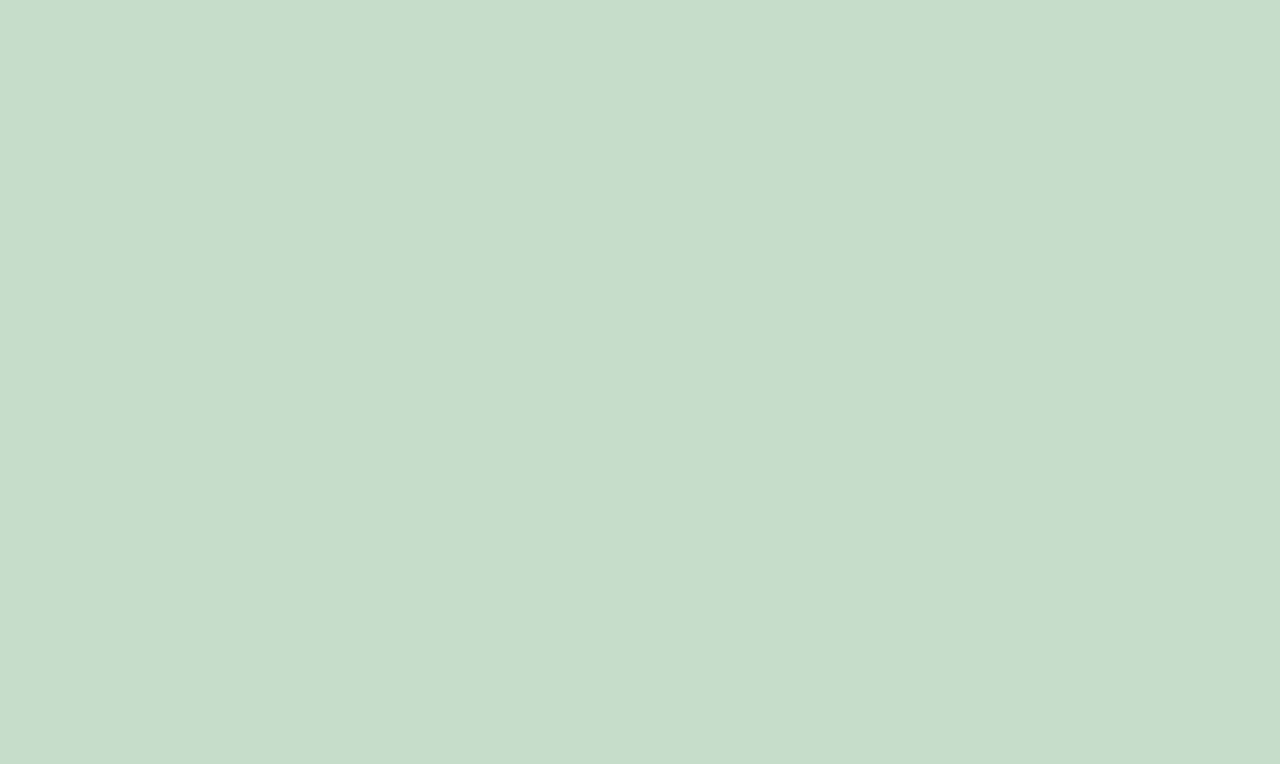
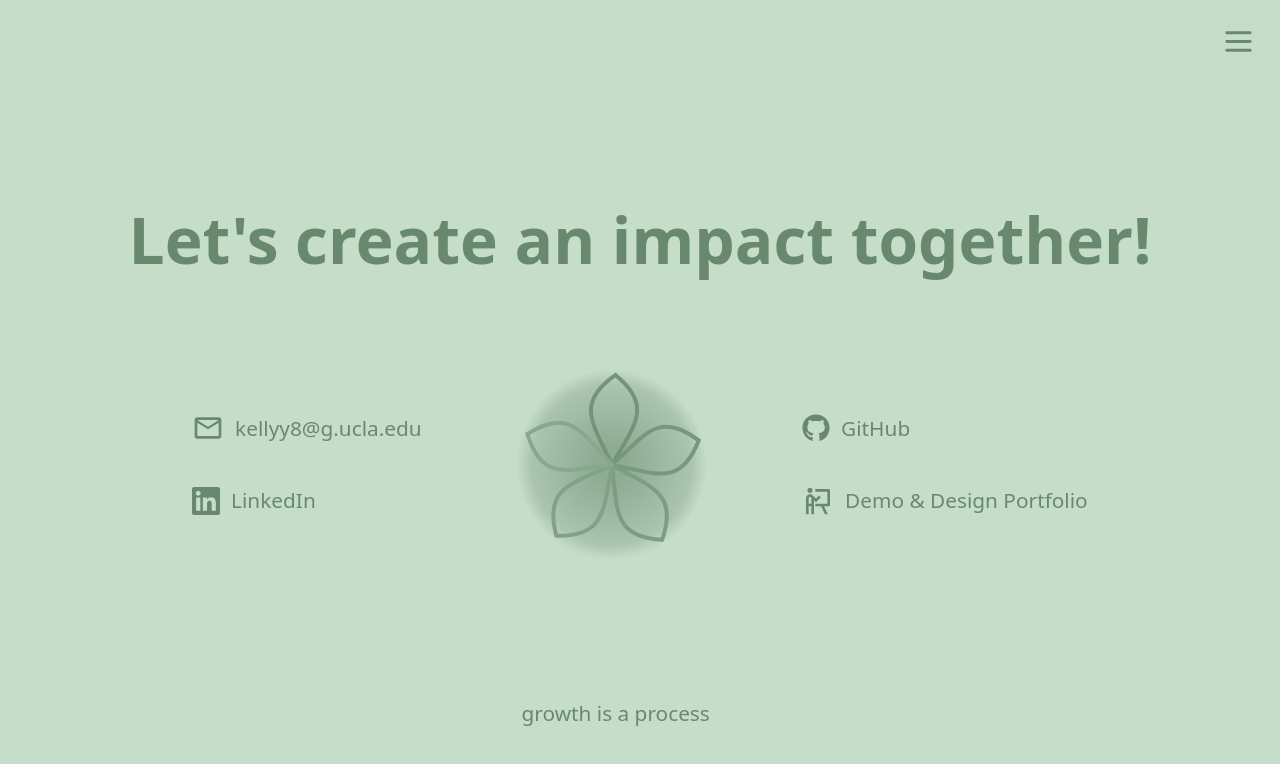
Before and after one commit to kellyy8/kellyy8.github.io, a React (Vite) app in the folder web_portfolio/: page /contact in a window 1280 px wide. Before the commit this address had no page. Shown: the top 764 px of the page. Built offline with nearby package versions, Linux system fonts and the light colour scheme.

Commit message:
Added contact page. Updated footer. Formatted code.

```diff
--- a/web_portfolio/src/App.css
+++ b/web_portfolio/src/App.css
@@ -1,40 +1,3 @@
-.logo {
-  height: 6em;
-  padding: 1.5em;
-  will-change: filter;
-  transition: filter 300ms;
-}
-.logo:hover {
-  filter: drop-shadow(0 0 2em #646cffaa);
-}
-.logo.react:hover {
-  filter: drop-shadow(0 0 2em #61dafbaa);
-}
-
-@keyframes logo-spin {
-  from {
-    transform: rotate(0deg);
-  }
-  to {
-    transform: rotate(360deg);
-  }
-}
-
-@media (prefers-reduced-motion: no-preference) {
-  a:nth-of-type(2) .logo {
-    animation: logo-spin infinite 20s linear;
-  }
-}
-
-.card {
-  padding: 2em;
-}
-
-.read-the-docs {
-  color: #888;
-}
-
-/* Styles I added: */
 .links-container {
   margin: 3em 0;
   width: 60%;
@@ -51,16 +14,15 @@
   }
 }
 
-#aboutLink-image, #projectsLink-image, #hobbiesLink-image {
+.link-background {
   display: flex;
   justify-content: center;
   align-items: center;
   width: 225px;
   height: 225px;
   border-radius: 50%;
-}
 
-#aboutLink-image {
+  &.about {
     background: radial-gradient(
       ellipse at center,
       rgba(253, 160, 98, 0.6) 10%,   /* strong center */
@@ -69,7 +31,7 @@
     );
   }
 
-#projectsLink-image {
+  &.projects {
     background: radial-gradient(  /* pink */
       ellipse at center,
       rgba(236, 72, 153, 0.6) 10%,
@@ -78,7 +40,7 @@
     );
   }
 
-#hobbiesLink-image {
+  &.hobbies {
     background: radial-gradient(  /* purple */
       ellipse at center,
       rgba(150, 123, 182, 0.6) 10%,
@@ -86,3 +48,4 @@
       rgba(150, 123, 182, 0) 60%
     );
   }
+}
--- a/web_portfolio/src/App.tsx
+++ b/web_portfolio/src/App.tsx
@@ -19,24 +19,24 @@ function App() {
 
       <div className="links-container">
         <div className="link-card">
-          <Link id="aboutLink" to="/about">
-            <div id="aboutLink-image">
+          <Link className="link" to="/about">
+            <div className="link-background about">
               <LargeFlowerLineArt palette={["#fb923c", "#fdba74"]}/>
             </div>
             <p className="text1">about me</p>
           </Link>
         </div>
         <div className="link-card">
-          <Link id="projectsLink" to="/projects">
-            <div id="projectsLink-image">
+          <Link className="link" to="/projects">
+            <div className="link-background projects">
               <LargeFlowerLineArt palette={["#f9a8d4", "#fbcfe8"]}/>
             </div>
             <p className="text1">projects</p>
           </Link>
         </div>
         <div className="link-card">
-          <Link id="hobbiesLink" to="/hobbies">
-            <div id="hobbiesLink-image">
+          <Link className="link" to="/hobbies">
+            <div className="link-background hobbies">
               <LargeFlowerLineArt palette={["#8b5cf6", "#a78bfa"]}/>
             </div>
             <p className="text1">hobbies</p>
--- /dev/null
+++ b/web_portfolio/src/Contact.css
@@ -0,0 +1,41 @@
+.contact-title {
+    font-size: 64px;
+    margin: 0.5em 0 1em;
+}
+
+.contact-bottom {
+    display: flex;
+    justify-content: center;
+    align-items: center;
+    column-gap: 8%;
+    width: 80%;
+}
+
+.contact-info-wrapper {
+    display: flex;
+    justify-content: left;
+    align-items: center;
+}
+
+.link-background {
+    display: flex;
+    justify-content: center;
+    align-items: center;
+    width: 225px;
+    height: 225px;
+    border-radius: 50%;
+
+    &.contact {
+      background: radial-gradient(
+        ellipse at center,
+        rgba(105, 137, 111, 0.6) 10%,
+        rgba(105, 137, 111, 0.3) 50%,
+        rgba(105, 137, 111, 0) 60%
+      );
+    }
+}
+
+.contact-footer {
+    position: absolute;
+    bottom: 50px;
+}
--- /dev/null
+++ b/web_portfolio/src/Contact.tsx
@@ -0,0 +1,51 @@
+import { Link } from "react-router-dom"
+import { MdOutlineEmail } from "react-icons/md"
+import { SiLinkedin } from "react-icons/si"
+import { FaGithub } from "react-icons/fa"
+import { RiPresentationLine } from "react-icons/ri"
+import { LargeFlowerLineArt  } from "./FlowerLineArt"
+import NavBar from "./NavBar"
+import "./Contact.css"
+
+function Contact() {
+    return (
+        <div id="contact-page">
+            <NavBar />
+
+            <h1 className="contact-title">Let's create an impact together!</h1>
+
+            <div className="contact-bottom">
+                <div className="bottom-left">
+                    <div className="contact-info-wrapper">
+                        <MdOutlineEmail size="2em"/>
+                        <p className="text2"><Link className="link" target="_blank" to="mailto:kellyy8@g.ucla.edu">&nbsp;&nbsp;kellyy8@g.ucla.edu</Link></p>
+                    </div>
+                    <div className="contact-info-wrapper">
+                        <SiLinkedin size="1.75em"/>
+                        <p className="text2"><Link className="link" target="_blank" to="">&nbsp;&nbsp;LinkedIn</Link></p>
+                    </div>
+                </div>
+
+                <div className="link-background contact">
+                    <LargeFlowerLineArt palette={["#A8C9AD", "#69896F"]}/>
+                </div>
+
+                <div className="bottom-right">
+                    <div className="contact-info-wrapper">
+                        <FaGithub size="1.75em"/>
+                        <p className="text2"><Link className="link" target="_blank" to="">&nbsp;&nbsp;GitHub</Link></p>
+                    </div>
+                    <div className="contact-info-wrapper">
+                        <RiPresentationLine size="2em"/>
+                        <p className="text2"><Link className="link" target="_blank" to="">&nbsp;&nbsp;Demo & Design Portfolio</Link></p>
+                    </div>
+                </div>
+            </div>
+
+            <p className="text2 contact-footer">growth is a process&nbsp;&nbsp;&nbsp;&nbsp;&nbsp;&nbsp;&nbsp;&nbsp;&nbsp;</p>
+
+        </div>
+    )
+}
+
+export default Contact
--- a/web_portfolio/src/Footer.tsx
+++ b/web_portfolio/src/Footer.tsx
@@ -1,18 +1,19 @@
-import { CiLinkedin } from "react-icons/ci"
-import { FaGithub, FaFigma } from "react-icons/fa"
+import { SiLinkedin } from "react-icons/si"
+import { FaGithub } from "react-icons/fa"
+import { RiPresentationLine } from "react-icons/ri"
 
 function Footer() {
     return(
         <div className="footer-wrapper">
             <div className="icons-wrapper">
                 <div className="icon">
-                    <a href="https://www.linkedin.com/in/kelly-yu-b46406169/" target="_blank"><CiLinkedin size="2.5em"/></a>
+                    <a href="https://www.linkedin.com/in/kellyy8" target="_blank"><SiLinkedin size="2em"/></a>
                 </div>
                 <div className="icon">
                     <a href="https://github.com/kellyy8" target="_blank"><FaGithub size="2em"/></a>
                 </div>
                 <div className="icon">
-                    <a href="/" target="_blank"><FaFigma size="2em"/></a> {/** TODO: Replace this icon/link. */}
+                    <a href="https://drive.google.com/drive/folders/1MsSPbVMadO5GhQgggH41bLYEewskS9_r?usp=sharing" target="_blank"><RiPresentationLine size="2.25em"/></a>
                 </div>
             </div>
             <p className="text2">growth is a process</p>
--- a/web_portfolio/src/Hobbies.tsx
+++ b/web_portfolio/src/Hobbies.tsx
@@ -9,8 +9,8 @@ type HobbyFilter = "dance" | "graphic design" | "videography"
 
 // For graphic design category only.
 type GraphicDesignProps = HobbyDetails & {
-    handleShow? : any;
-    handleClose? : any;
+    handleShow? : any
+    handleClose? : any
 }
 
 function GraphicDesignCard({title, image, handleShow} : GraphicDesignProps) {
--- a/web_portfolio/src/NavBar.tsx
+++ b/web_portfolio/src/NavBar.tsx
@@ -1,9 +1,9 @@
-import { useState } from 'react'
-import { Link } from 'react-router-dom'
-import { LuMenu } from "react-icons/lu";
-import { IoClose } from "react-icons/io5";
+import { useState } from "react"
+import { Link } from "react-router-dom"
+import { LuMenu } from "react-icons/lu"
+import { IoClose } from "react-icons/io5"
 import { SmallestFlowerLineArt } from "./FlowerLineArt"
-import './NavBar.css'
+import "./NavBar.css"
 
 function NavBar() {
     const [showDropdown, setShowDropdown] = useState<boolean>(false)
@@ -22,19 +22,23 @@ function NavBar() {
                     <nav>
                         <div className="navbar-menu-option">
                             <SmallestFlowerLineArt />
-                            <p className="text2"><Link id="homeLink" to="/">&nbsp;&nbsp;home</Link></p>
+                            <p className="text2"><Link className="link" to="/">&nbsp;&nbsp;home</Link></p>
                         </div>
                         <div className="navbar-menu-option">
                             <SmallestFlowerLineArt />
-                            <p className="text2"><Link id="aboutLink" to="/about">&nbsp;&nbsp;about me</Link></p>
+                            <p className="text2"><Link className="link" to="/about">&nbsp;&nbsp;about me</Link></p>
                         </div>
                         <div className="navbar-menu-option">
                             <SmallestFlowerLineArt />
-                            <p className="text2"><Link id="projectsLink" to="/projects">&nbsp;&nbsp;projects</Link></p>
+                            <p className="text2"><Link className="link" to="/projects">&nbsp;&nbsp;projects</Link></p>
                         </div>
                         <div className="navbar-menu-option">
                             <SmallestFlowerLineArt />
-                            <p className="text2"><Link id="hobbiesLink" to="/hobbies">&nbsp;&nbsp;hobbies</Link></p>
+                            <p className="text2"><Link className="link" to="/hobbies">&nbsp;&nbsp;hobbies</Link></p>
+                        </div>
+                        <div className="navbar-menu-option">
+                            <SmallestFlowerLineArt />
+                            <p className="text2"><Link className="link" to="/contact">&nbsp;&nbsp;contact</Link></p>
                         </div>
                     </nav>
                 </div>
--- a/web_portfolio/src/index.css
+++ b/web_portfolio/src/index.css
@@ -3,10 +3,17 @@
   margin: 0 auto;
   padding: 2rem;
   /* text-align: center; */
+  min-height: 60vh;
 }
 
 #about-me-page {
   margin: 0 5em;
+}
+
+#contact-page {
+  display: flex;
+  flex-direction: column;
+  align-items: center;
 }
 
 :root {
@@ -205,7 +212,8 @@ button:focus-visible {
   animation: fadeOut 0.5s forwards;
 }
 
-#homeLink, #aboutLink, #projectsLink, #hobbiesLink {
+/* Used for navbar links, home page links, and contact page links. */
+.link {
   color: var(--dark-green);
   text-decoration: none;
 
--- a/web_portfolio/src/main.tsx
+++ b/web_portfolio/src/main.tsx
@@ -1,14 +1,14 @@
-import { StrictMode } from 'react'
-import { createRoot } from 'react-dom/client'
-import { BrowserRouter, Routes, Route } from 'react-router-dom'
-import App from './App.tsx'
-import AboutMe from './AboutMe.tsx'
-import Projects from './Projects.tsx'
-import Hobbies from './Hobbies.tsx'
-// import NavBar from './NavBar.tsx'
-import './index.css'
+import { StrictMode } from "react"
+import { createRoot } from "react-dom/client"
+import { BrowserRouter, Routes, Route } from "react-router-dom"
+import App from "./App.tsx"
+import AboutMe from "./AboutMe.tsx"
+import Projects from "./Projects.tsx"
+import Hobbies from "./Hobbies.tsx"
+import Contact from "./Contact.tsx"
+import "./index.css"
 
-createRoot(document.getElementById('root')!).render(
+createRoot(document.getElementById("root")!).render(
   <StrictMode>
     <BrowserRouter>
       <Routes>
@@ -17,6 +17,7 @@ createRoot(document.getElementById('root')!).render(
           <Route index={false} path="/about" element={<AboutMe />} />
           <Route index={false} path="/projects" element={<Projects />} />
           <Route index={false} path="/hobbies" element={<Hobbies />} />
+          <Route index={false} path="/contact" element={<Contact />} />
         {/* </Route> */}
       </Routes>
     </BrowserRouter>
```
Also changed, not shown: web_portfolio/src/AboutMe.tsx (+8 -8 lines), web_portfolio/src/FlowerLineArt.tsx (+8 -8 lines), web_portfolio/src/data.ts (+57 -57 lines). Lines whose indentation alone changed are shown as unchanged.
